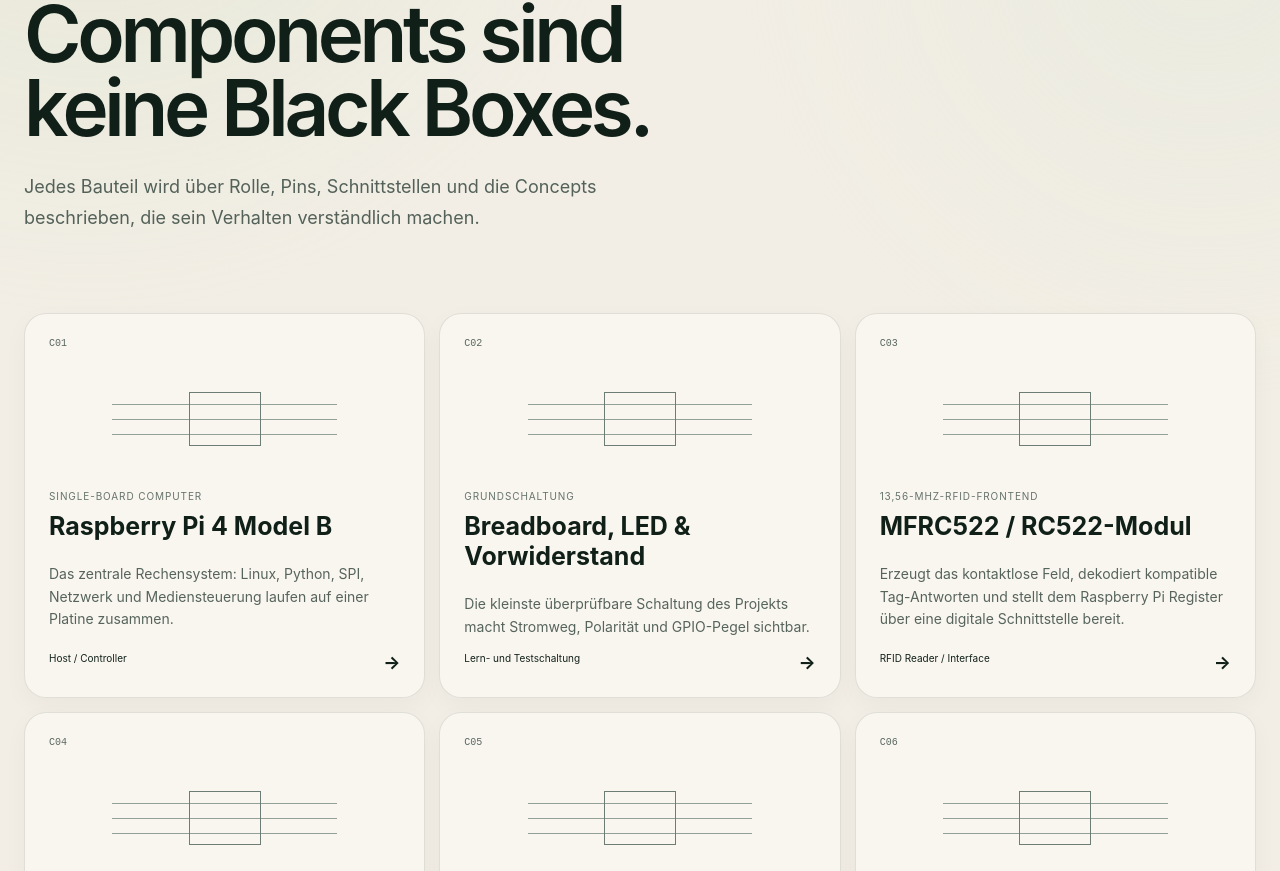
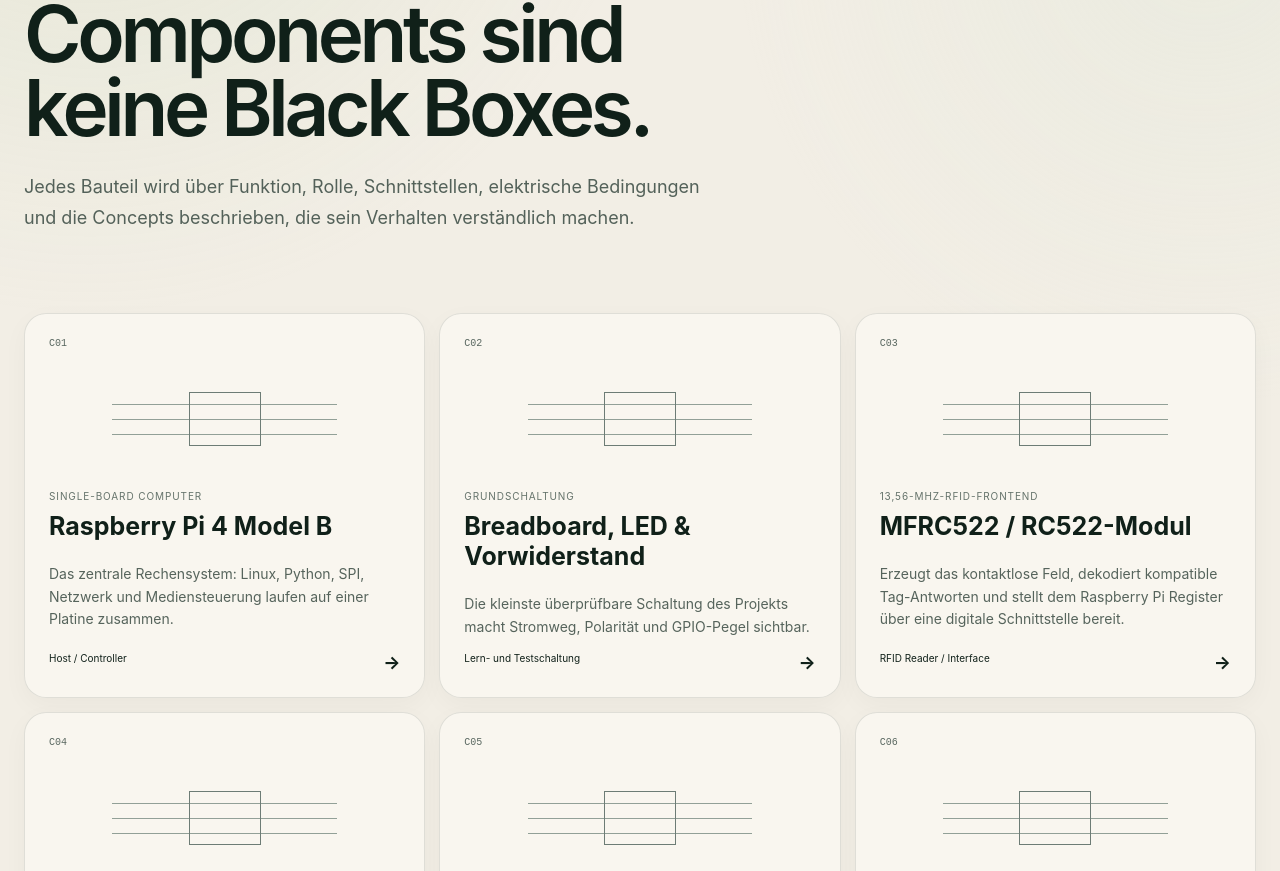
Before and after one commit to dabin134/embedded-lab, a Next.js app: page /components in a window 1280 px wide. Shown: the part 229-1100 px from the top of the page. Built offline with nearby package versions, Linux system fonts and the light colour scheme.

Commit message:
Link component library to hardware detail pages

```diff
--- a/app/components/page.tsx
+++ b/app/components/page.tsx
@@ -2,5 +2,25 @@
 import { components } from "@/lib/data";
 
 export default function ComponentsPage() {
-  return <section className="section-pad page-top"><div className="page-intro"><div className="eyebrow"><span /> Hardware library</div><h1>Components sind<br />keine Black Boxes.</h1><p>Jedes Bauteil wird über Rolle, Pins, Schnittstellen und die Concepts beschrieben, die sein Verhalten verständlich machen.</p></div><div className="component-grid">{components.map((component, index) => <Link className="component-card" href={component.id === "mfrc522" ? "/components/mfrc522" : "/components"} key={component.id}><span className="component-index">C{String(index + 1).padStart(2, "0")}</span><div className="component-glyph"><i /><i /><i /><b /></div><small>{component.category}</small><h2>{component.title}</h2><p>{component.summary}</p><div><span>{component.role}</span><b>→</b></div></Link>)}</div></section>;
+  return (
+    <section className="section-pad page-top">
+      <div className="page-intro">
+        <div className="eyebrow"><span /> Hardware library</div>
+        <h1>Components sind<br />keine Black Boxes.</h1>
+        <p>Jedes Bauteil wird über Funktion, Rolle, Schnittstellen, elektrische Bedingungen und die Concepts beschrieben, die sein Verhalten verständlich machen.</p>
+      </div>
+      <div className="component-grid">
+        {components.map((component, index) => (
+          <Link className="component-card" href={`/components/${component.id}`} key={component.id}>
+            <span className="component-index">C{String(index + 1).padStart(2, "0")}</span>
+            <div className="component-glyph"><i /><i /><i /><b /></div>
+            <small>{component.category}</small>
+            <h2>{component.title}</h2>
+            <p>{component.summary}</p>
+            <div><span>{component.role}</span><b>→</b></div>
+          </Link>
+        ))}
+      </div>
+    </section>
+  );
 }
```
